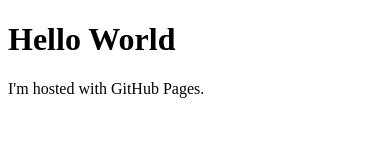
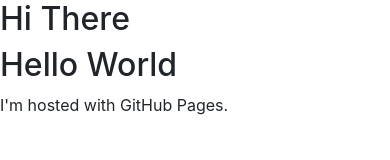
Before and after one commit to huiqin97/huiqin.github.io, a plain HTML site: page index.html in a window 390 px wide. Drawn offline with nearby package versions, Linux system fonts and the light colour scheme.

Commit message:
Update index.html

```diff
--- a/index.html
+++ b/index.html
@@ -1,7 +1,20 @@
 <!DOCTYPE html>
 <html>
+<head>
+    <link rel="stylesheet" href="https://maxcdn.bootstrapcdn.com/bootstrap/4.0.0/css/bootstrap.min.css" integrity="sha384-Gn5384xqQ1aoWXA+058RXPxPg6fy4IWvTNh0E263XmFcJlSAwiGgFAW/dAiS6JXm" crossorigin="anonymous">
+    <script src="https://maxcdn.bootstrapcdn.com/bootstrap/4.0.0/js/bootstrap.min.js" integrity="sha384-JZR6Spejh4U02d8jOt6vLEHfe/JQGiRRSQQxSfFWpi1MquVdAyjUar5+76PVCmYl" crossorigin="anonymous"></script>
+</head>
+
 <body>
-<h1>Hello World</h1>
+    <div class="row">
+        <div class="col-md-6">
+            <h2>Hi There</h2>
+        </div>
+        <div class="col-md-6">
+            <h2>Hello World</h2>
+        </div>
+    </div>
+
 <p>I'm hosted with GitHub Pages.</p>
 </body>
 </html>
```
